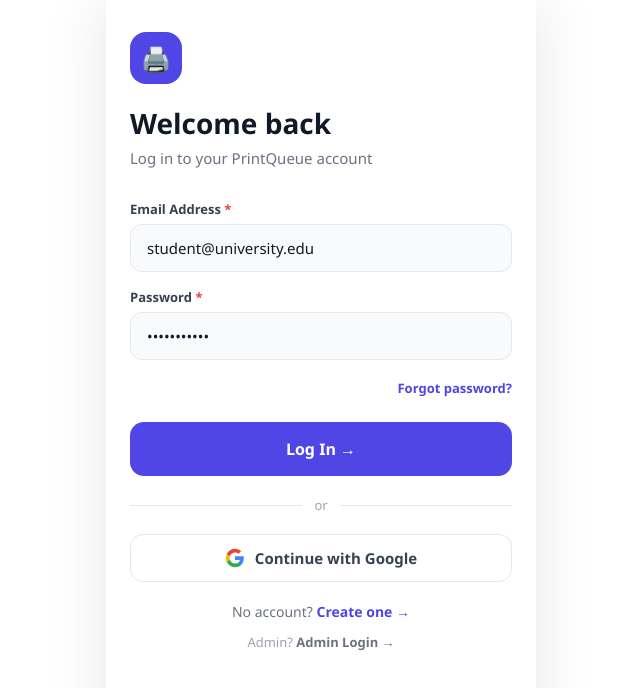
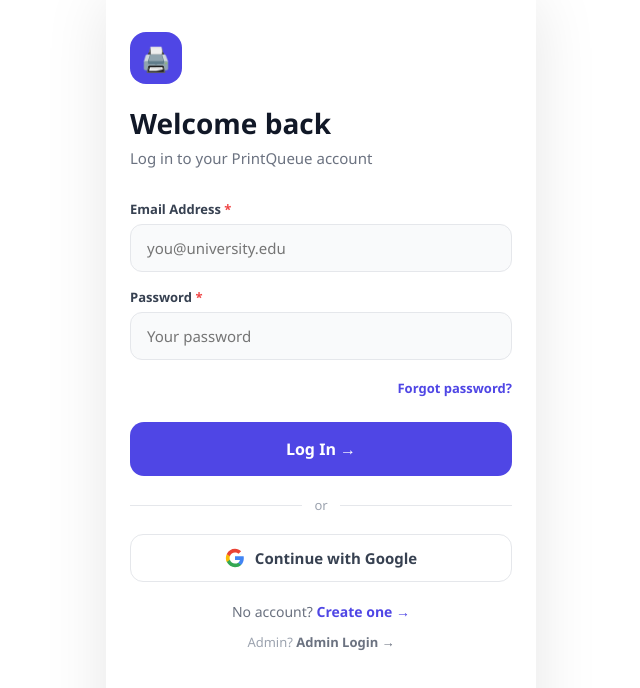
Before and after one commit to Varsha-yadav31/printqueue, a React (Create React App) app: page / in a window 1280 px wide. Shown: the top 688 px of the page, without its empty margins (319-959 px from the left). Built offline with nearby package versions, Linux system fonts and the light colour scheme.

Commit message:
fix: use real email as username

```diff
--- a/src/App.js
+++ b/src/App.js
@@ -306,13 +306,14 @@ function Splash({ onDone }) {
 
 // ─── AUTH SCREENS ──────────────────────────────────────────────────────────────
 function LoginScreen({ onLogin, onGoSignup, onAdminLogin }) {
-  const [email, setEmail] = useState("student@university.edu");
-  const [pass, setPass] = useState("password123");
+  const [email, setEmail] = useState("");
+  const [pass, setPass] = useState("");
   const [err, setErr] = useState("");
 
   const handle = () => {
     if (!email || !pass) { setErr("Please fill all fields"); return; }
-    onLogin({ name: email.split("@")[0], email, role: "student", id: "s_new" });
+    const name = email.split("@")[0].replace(/[._]/g, " ").split(" ").map(w => w.charAt(0).toUpperCase() + w.slice(1)).join(" ");
+    onLogin({ name, email, role: "student", id: "s_" + Date.now() });
   };
 
   return (
@@ -342,7 +343,10 @@ function LoginScreen({ onLogin, onGoSignup, onAdminLogin }) {
         <div style={{ flex: 1, height: 1, background: "#E5E7EB" }} />
       </div>
       <button
-        onClick={() => onLogin({ name: "Aditya Sharma", email: "demo@univ.edu", role: "student", id: "s_new" })}
+        onClick={() => {
+          const name = email ? email.split("@")[0].replace(/[._]/g, " ").split(" ").map(w => w.charAt(0).toUpperCase() + w.slice(1)).join(" ") : "Demo User";
+          onLogin({ name, email: email || "demo@univ.edu", role: "student", id: "s_" + Date.now() });
+        }}
         style={{
           width: "100%", padding: "13px", border: "1.5px solid #E5E7EB",
           borderRadius: 13, background: "#fff", fontFamily: "inherit",
```
